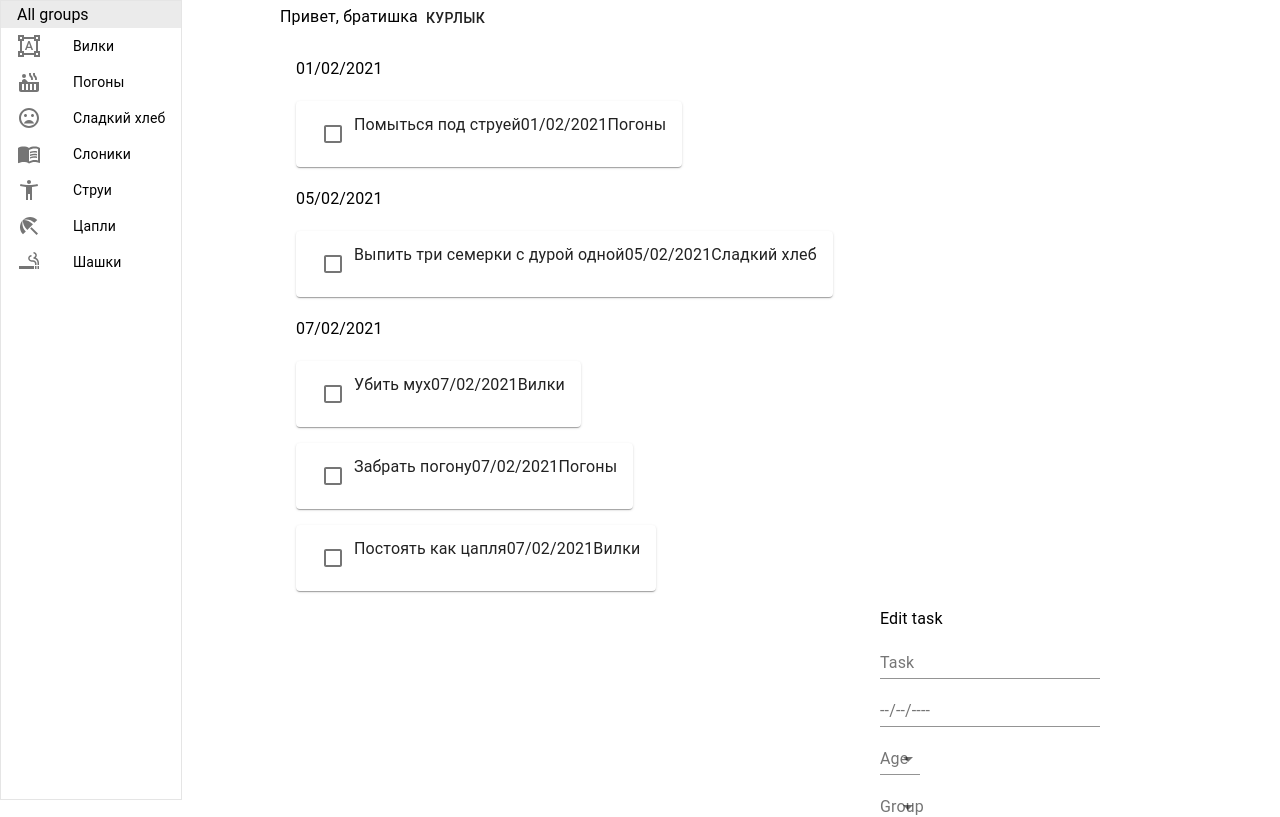
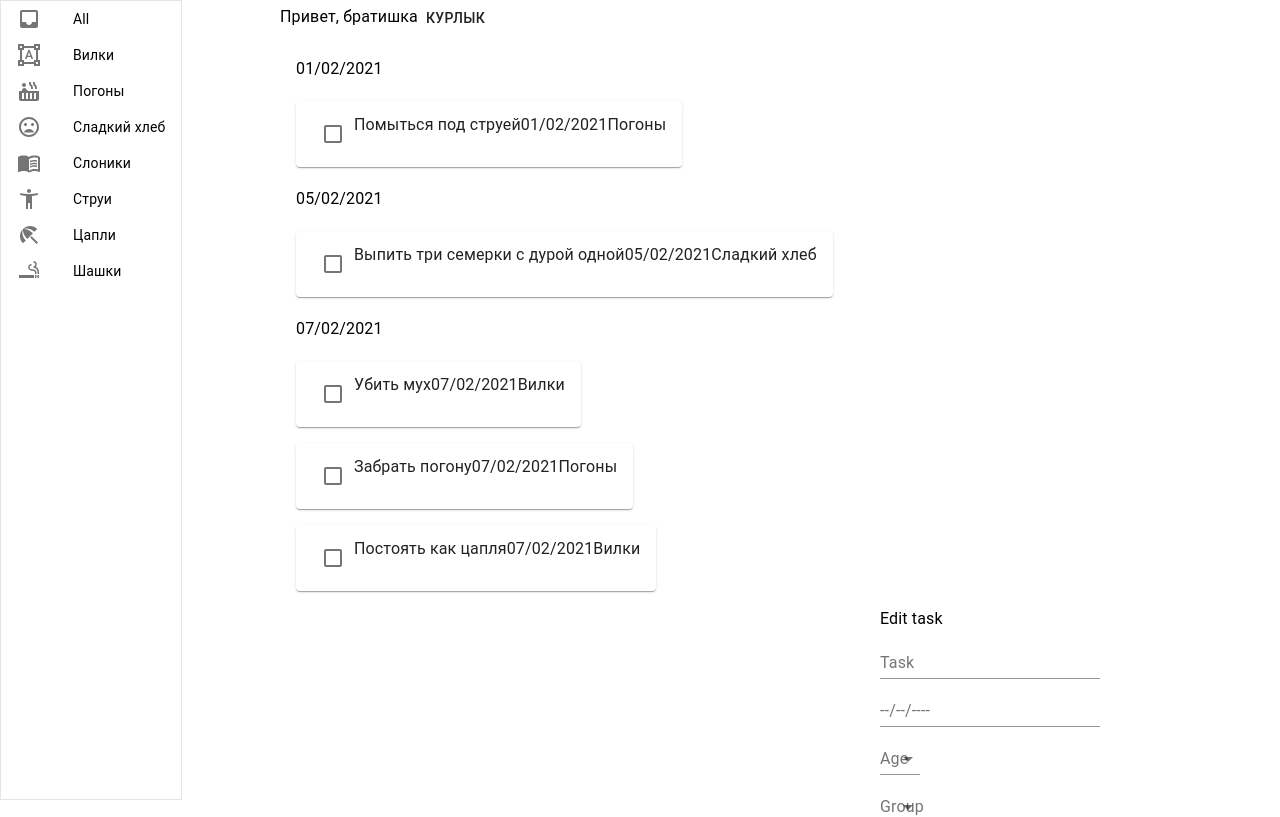
Before and after one commit to yukolonin/ToDoManager, a React (Create React App) app: page / in a window 1280 px wide. Shown: the top 817 px of the page. Built offline with nearby package versions, Linux system fonts and the light colour scheme.

Commit message:
Added 'all' group to Groups; several edits in other files because of that; Sidebar reworked, new function SidebarItem moved to its own file

```diff
--- a/src/Groups.tsx
+++ b/src/Groups.tsx
@@ -1,4 +1,5 @@
 enum Groups {
+    'ALL' = 'All',
     'ВИЛКИ' = 'Вилки',
     'ПОГОНЫ' = 'Погоны',
     'СЛАДКИЙ_ХЛЕБ' = 'Сладкий хлеб',
--- a/src/IconSwitch.tsx
+++ b/src/IconSwitch.tsx
@@ -8,6 +8,7 @@ import MenuBookIcon from '@material-ui/icons/MenuBook';
 import AccessibilityNewIcon from '@material-ui/icons/AccessibilityNew';
 import BeachAccessIcon from '@material-ui/icons/BeachAccess';
 import SmokingRoomsIcon from '@material-ui/icons/SmokingRooms';
+import InboxIcon from '@material-ui/icons/Inbox';
 
 function IconSwitch(group: Groups){
     switch(group) {
@@ -41,6 +42,8 @@ function IconSwitch(group: Groups){
             )
         case 'DATE':
             return (<></>)
+        case 'All':
+            return <InboxIcon />
     }
 }
 export default IconSwitch
--- a/src/SideMenu.tsx
+++ b/src/SideMenu.tsx
@@ -39,7 +39,7 @@ function SideMenu(prop: {isNew: boolean, maintask: Task, tl: Array<Task>}) {
                     <InputLabel>Group</InputLabel>
                     <Select>
                         {Object.values(Groups).map((value: Groups) => (
-                            value == Groups.DATE ? <></> : // tight spot
+                            value == Groups.DATE || value == Groups.ALL ? <></> :
                                 <MenuItem value={value}>{value}</MenuItem>
                         ))}
                     </Select>
--- a/src/Sidebar.tsx
+++ b/src/Sidebar.tsx
@@ -6,23 +6,28 @@ import ListItemIcon from '@material-ui/core/ListItemIcon'
 
 import Groups from './Groups'
 import IconSwitch from "./IconSwitch";
+import SidebarItem from "./SidebarItem";
 
 function Sidebar() {
 
     return (
         <div className="sidebar">
             <List disablePadding dense>
-                <ListItem button autoFocus>All groups</ListItem>
+                {/*<ListItem button autoFocus>All groups</ListItem>*/}
                 {Object.values(Groups).map((value: Groups) => (
                     value == Groups.DATE ? <></> :
-                        <ListItem key={value} button>
-                            <ListItemIcon>
-                                {IconSwitch(value)}
-                            </ListItemIcon>
-                            <div className="sidebar-text">
-                                <ListItemText>{value}</ListItemText>
-                            </div>
-                        </ListItem>
+                        <SidebarItem group={value} />
+
+                        // TODO(DONE): SidebarItem element
+                        // <ListItem key={value} button>
+                        //     <ListItemIcon>
+                        //         {IconSwitch(value)}
+                        //     </ListItemIcon>
+                        //     <div className="sidebar-text">
+                        //         <ListItemText>{value}</ListItemText>
+                        //     </div>
+                        // </ListItem>
+
                 ))}
             </List>
         </div>
--- /dev/null
+++ b/src/SidebarItem.tsx
@@ -0,0 +1,22 @@
+import React from "react";
+import ListItem from '@material-ui/core/ListItem'
+import ListItemText from '@material-ui/core/ListItemText'
+import ListItemIcon from '@material-ui/core/ListItemIcon'
+
+import IconSwitch from "./IconSwitch";
+import Groups from "./Groups";
+
+function SidebarItem(prop: {group: Groups}) {
+    return (
+        <ListItem key={prop.group} button>
+            <ListItemIcon>
+                {IconSwitch(prop.group)}
+            </ListItemIcon>
+            <div className="sidebar-text">
+                <ListItemText>{prop.group}</ListItemText>
+            </div>
+        </ListItem>
+    )
+}
+
+export default SidebarItem
--- a/src/TaskList.tsx
+++ b/src/TaskList.tsx
@@ -23,7 +23,7 @@ function TaskList(prop: {items: Array<Task>}){
             <Button className="add-button">Курлык</Button>
             <List>
                 {prop.items.map((task: Task) => (
-                    task.group == "DATE" ?
+                    task.group == "DATE" || task.group == "All" ?
                         <div>
                             <ListItem key={task.date}>
                                 <ListItemText>{task.date}</ListItemText>
```
